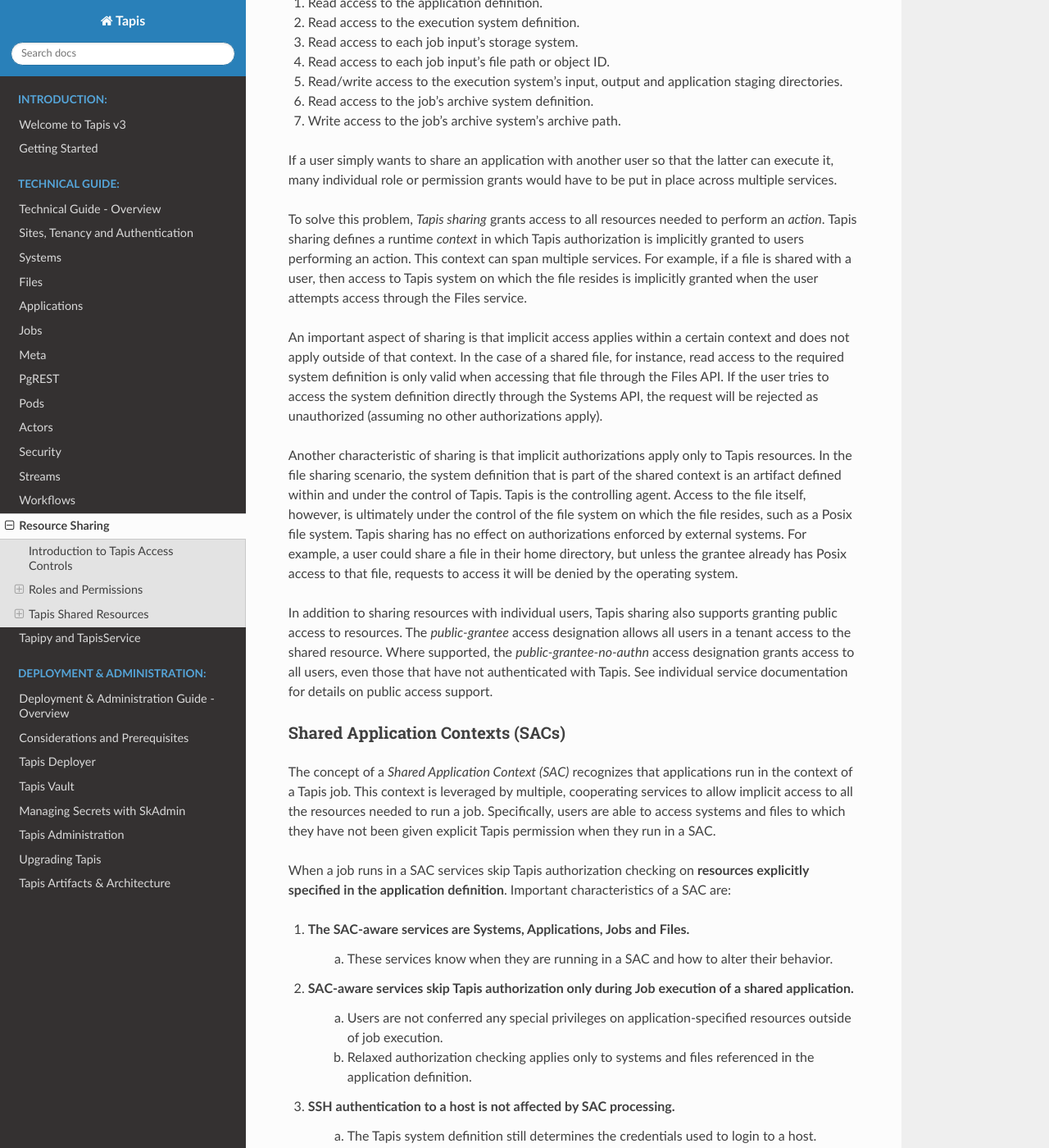
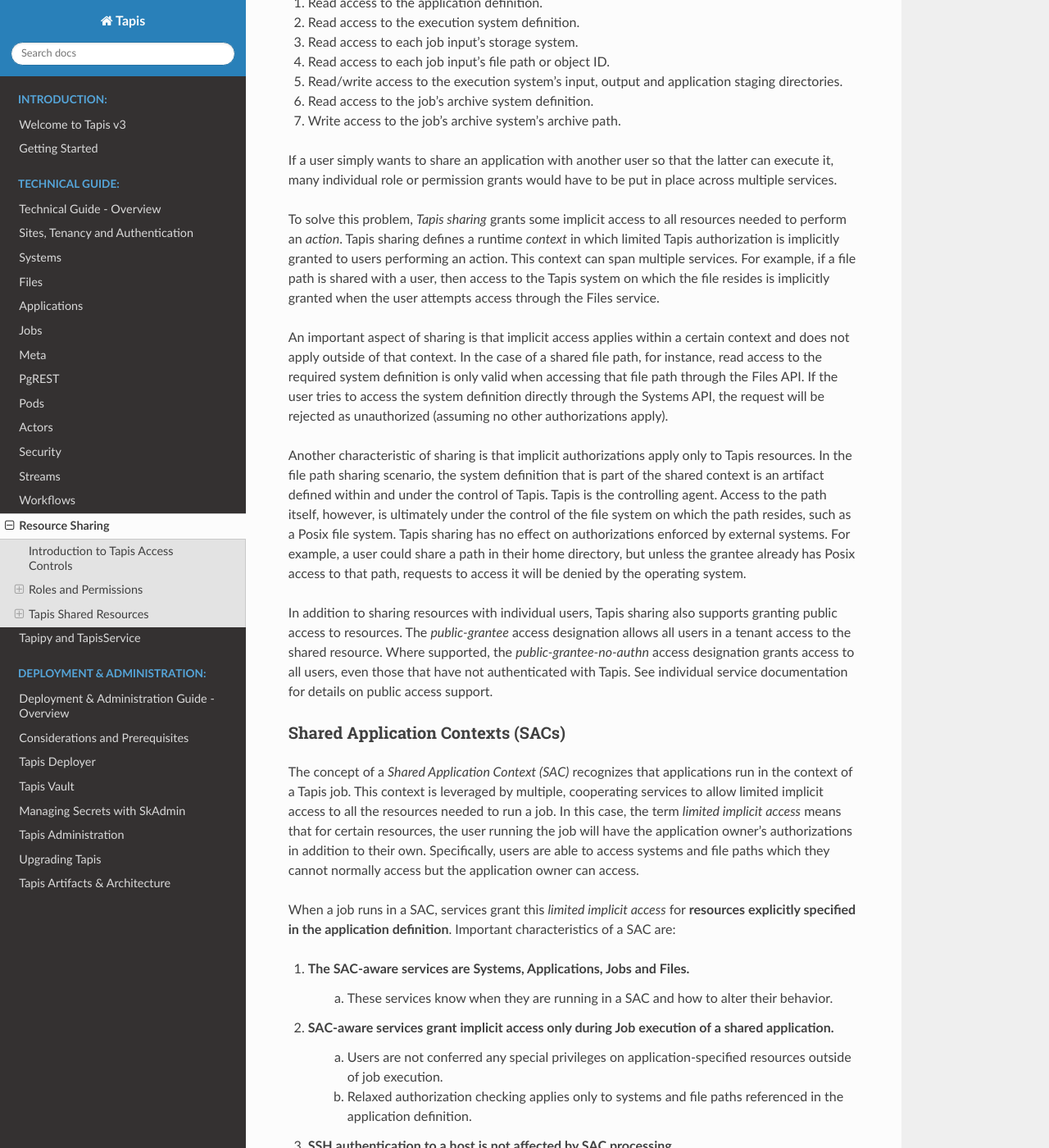
Before and after one commit to tapis-project/documentation, a Sphinx documentation site: the page built from source/technical/sharing.rst, in a window 1280 px wide and 1400 px high, scrolled down 1958 px. Shown: the whole window at 82% size. Built offline with Sphinx 7.4.7 and the Read the Docs theme 2.0.0, drawn with Linux system fonts in a browser that asks for light colours; some of the changed text lies outside the part shown.

Commit message:
Update description of resource sharing. Sharing means grant app owner authorizations.

```diff
--- a/source/technical/sharing.rst
+++ b/source/technical/sharing.rst
@@ -89,7 +89,10 @@
 Tapis Shared Resources
 ======================
 
-The roles and permissions discussed in the last section allow fine-grained authorization to Tapis resources, such as to systems or applications.  Although the semantics of a role or permission can authorize access to multiple resources of the same type, they cannot easily authorize access to all the resources encountered in a complex workflow such as job execution.  To get a deeper understanding of the challenge, consider the authorizations needed to run a job:
+The roles and permissions discussed in the last section allow fine-grained authorization to Tapis resources, such as to
+systems or applications. Although the semantics of a role or permission can authorize access to multiple resources of
+the same type, they cannot easily authorize access to all the resources encountered in a complex workflow, such as job
+execution. To get a deeper understanding of the challenge, consider the authorizations needed to run a job:
 
 #. Read access to the application definition.
 #. Read access to the execution system definition.
@@ -99,40 +102,66 @@
 #. Read access to the job's archive system definition.
 #. Write access to the job's archive system's archive path.
 
-If a user simply wants to share an application with another user so that the latter can execute it, many individual role or permission grants would have to be put in place across multiple services.
+If a user simply wants to share an application with another user so that the latter can execute it, many individual role
+or permission grants would have to be put in place across multiple services.
 
-To solve this problem, *Tapis sharing* grants access to all resources needed to perform an *action*.  Tapis sharing defines a runtime *context* in which Tapis authorization is implicitly granted to users performing an action.  This context can span multiple services.  For example, if a file is shared with a user, then access to Tapis system on which the file resides is implicitly granted when the user attempts access through the Files service.
+To solve this problem, *Tapis sharing* grants some implicit access to all resources needed to perform an *action*. Tapis
+sharing defines a runtime *context* in which limited Tapis authorization is implicitly granted to users performing an
+action. This context can span multiple services. For example, if a file path is shared with a user, then access to the
+Tapis system on which the file resides is implicitly granted when the user attempts access through the Files service.
 
-An important aspect of sharing is that implicit access applies within a certain context and does not apply outside of that context.  In the case of a shared file, for instance, read access to the required system definition is only valid when accessing that file through the Files API.  If the user tries to access the system definition directly through the Systems API, the request will be rejected as unauthorized (assuming no other authorizations apply).
+An important aspect of sharing is that implicit access applies within a certain context and does not apply outside of
+that context. In the case of a shared file path, for instance, read access to the required system definition is only valid
+when accessing that file path through the Files API. If the user tries to access the system definition directly through the
+Systems API, the request will be rejected as unauthorized (assuming no other authorizations apply).
 
-Another characteristic of sharing is that implicit authorizations apply only to Tapis resources.  In the file sharing scenario, the system definition that is part of the shared context is an artifact defined within and under the control of Tapis.  Tapis is the controlling agent.  Access to the file itself, however, is ultimately under the control of the file system on which the file resides, such as a Posix file system.  Tapis sharing has no effect on authorizations enforced by external systems.  For example, a user could share a file in their home directory, but unless the grantee already has Posix access to that file, requests to access it will be denied by the operating system.
+Another characteristic of sharing is that implicit authorizations apply only to Tapis resources. In the file path sharing
+scenario, the system definition that is part of the shared context is an artifact defined within and under the control
+of Tapis. Tapis is the controlling agent. Access to the path itself, however, is ultimately under the control of the
+file system on which the path resides, such as a Posix file system. Tapis sharing has no effect on authorizations
+enforced by external systems. For example, a user could share a path in their home directory, but unless the grantee
+already has Posix access to that path, requests to access it will be denied by the operating system.
 
-In addition to sharing resources with individual users, Tapis sharing also supports granting public access to resources.  The *public-grantee* access designation allows all users in a tenant access to the shared resource.  Where supported, the *public-grantee-no-authn* access designation grants access to all users, even those that have not authenticated with Tapis.  See individual service documentation for details on public access support.
+In addition to sharing resources with individual users, Tapis sharing also supports granting public access to resources.
+The *public-grantee* access designation allows all users in a tenant access to the shared resource. Where supported, the
+*public-grantee-no-authn* access designation grants access to all users, even those that have not authenticated with
+Tapis. See individual service documentation for details on public access support.
 
 Shared Application Contexts (SACs)
 ----------------------------------
 
-The concept of a *Shared Application Context (SAC)* recognizes that applications run in the context of a Tapis job.  This context is leveraged by multiple, cooperating services to allow implicit access to all the resources needed to run a job.  Specifically, users are able to access systems and files to which they have not been given explicit Tapis permission when they run in a SAC.
+The concept of a *Shared Application Context (SAC)* recognizes that applications run in the context of a Tapis job. This
+context is leveraged by multiple, cooperating services to allow limited implicit access to all the resources needed to
+run a job. In this case, the term *limited implicit access* means that for certain resources, the user running the job
+will have the application owner's authorizations in addition to their own. Specifically, users are able to access
+systems and file paths which they cannot normally access but the application owner can access.
 
-When a job runs in a SAC services skip Tapis authorization checking on **resources explicitly specified in the application definition**.  Important characteristics of a SAC are:
+When a job runs in a SAC, services grant this *limited implicit access* for **resources explicitly specified in the
+application definition**. Important characteristics of a SAC are:
 
 1. The SAC-aware services are Systems, Applications, Jobs and Files.
     a) These services know when they are running in a SAC and how to alter their behavior.
-2. SAC-aware services skip Tapis authorization only during Job execution of a shared application.
+2. SAC-aware services grant implicit access only during Job execution of a shared application.
     a) Users are not conferred any special privileges on application-specified resources outside of job execution.
-    b) Relaxed authorization checking applies only to systems and files referenced in the application definition.
+    b) Relaxed authorization checking applies only to systems and file paths referenced in the application definition.
 3. SSH authentication to a host is not affected by SAC processing.
     a) The Tapis system definition still determines the credentials used to login to a host.
     b) The host operating system still authorizes access to host resources.
 4. File system and object store authorization is not affected by SAC processing.
     a) The authenticated user must still be authorized by the persistent storage systems.
 
-In summary, a user can share an application with another user and the Tapis file and system resources referenced in the application definition are also implicitly shared.  This implicit sharing is implemented by simply not performing Tapis authorization checks on these resources (and only these resources).  The underlying operating systems' and persistent storage systems' authentication and authorization mechanisms are unchanged, so users have no more low-level access than they would otherwise.  Tapis simply relaxes its access constraints *during job execution*, but all host authorizations are still enforced.
+In summary, a user can share an application with another user and the Tapis file and system resources referenced in the
+application definition are also implicitly shared. This implicit sharing is implemented by supplementing the requesting
+user's authorizations with the application owner's authorizations for these resources (and only these resources). The
+underlying operating systems' and persistent storage systems' authentication and authorization mechanisms are unchanged,
+so users have no more low-level access than they would otherwise. Tapis simply relaxes its access constraints
+*during job execution*, but all host authorizations are still enforced.
 
 SAC-Eligible Attributes
 ^^^^^^^^^^^^^^^^^^^^^^^
 
-The following attributes of application definitions are SAC-eligible, meaning that implicit access to the resources they designate can be granted to jobs running in a SAC.
+The following attributes of application definitions are SAC-eligible, meaning that implicit access to the resources they
+designate can be granted to jobs running in a SAC.
 
 #. execSystemId
 #. execSystemExecDir
```
Also changed, not shown: other parts of source/technical/sharing.rst (+5 -2 lines).
